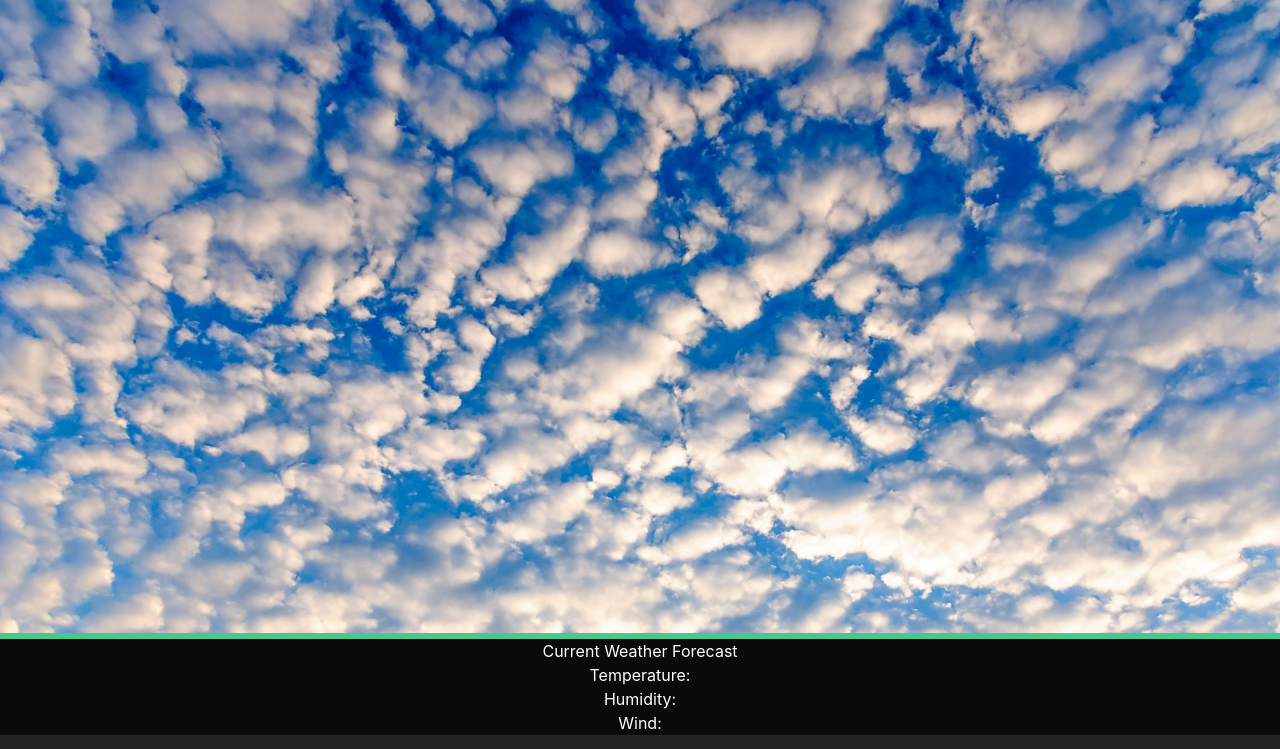
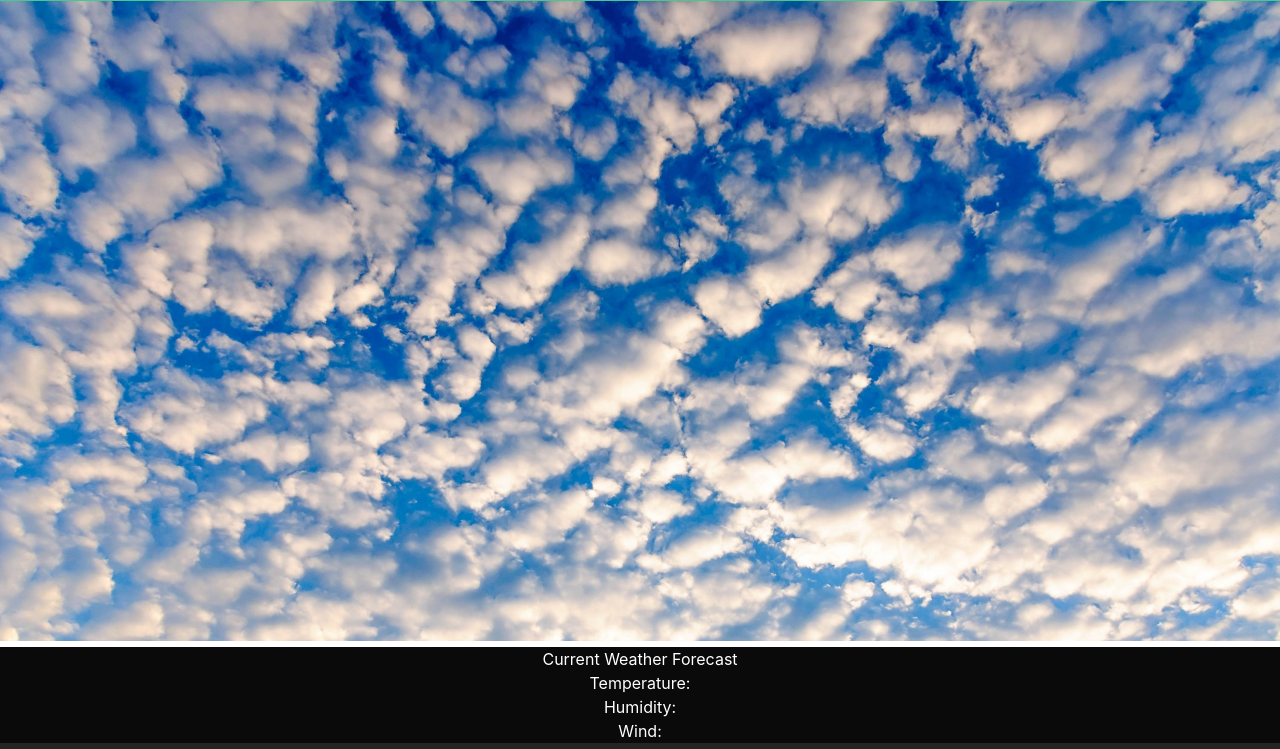
Before and after one commit to Coolguy1k/Weather-or-Not, a plain HTML site: page index.html in a window 1280 px wide. Shown: the part 117-866 px from the top of the page. Drawn offline with nearby package versions, Linux system fonts and the light colour scheme.

Commit message:
clean up

```diff
--- a/index.html
+++ b/index.html
@@ -21,15 +21,18 @@
             <h1>Weather Ladder</h1>
         </header>
 
-        <div id="searchDiv" class="has-text-centered has-background-success">
+        <div id="searchDiv" class="has-text-centered has-background-success px-1 py-1">
             <input type="text" id="search-input">
             <button id="search-button">Search</button>
             <div id="search-history">
                 <h2>Search History:</h2>
                 <ul id="city-history"></ul>
-                <a href="assets/altocumulus.jpg" target=""><img id="weather-icon" src="assets/altocumulus.jpg" alt="weather pic"></a>
             </div>
         </div>
+
+<clouds>
+    <a href="assets/altocumulus.jpg" target=""><img id="weather-icon" src="assets/altocumulus.jpg" alt="weather pic"></a>
+</clouds>
 
         <Forcast id="weather-box" class="container has-text-centered">
             <section class="row justify-center has-text-white has-background-black">
```
